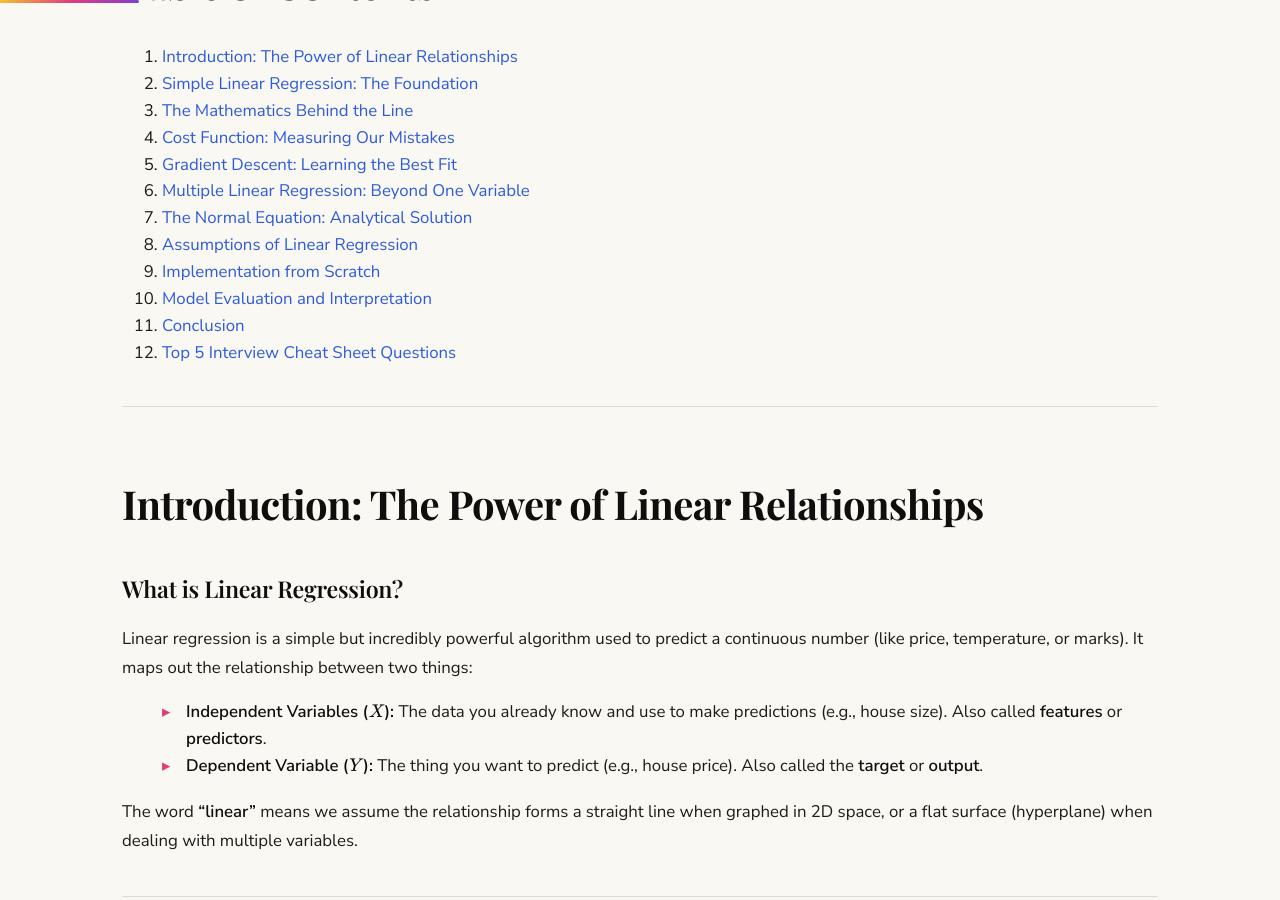
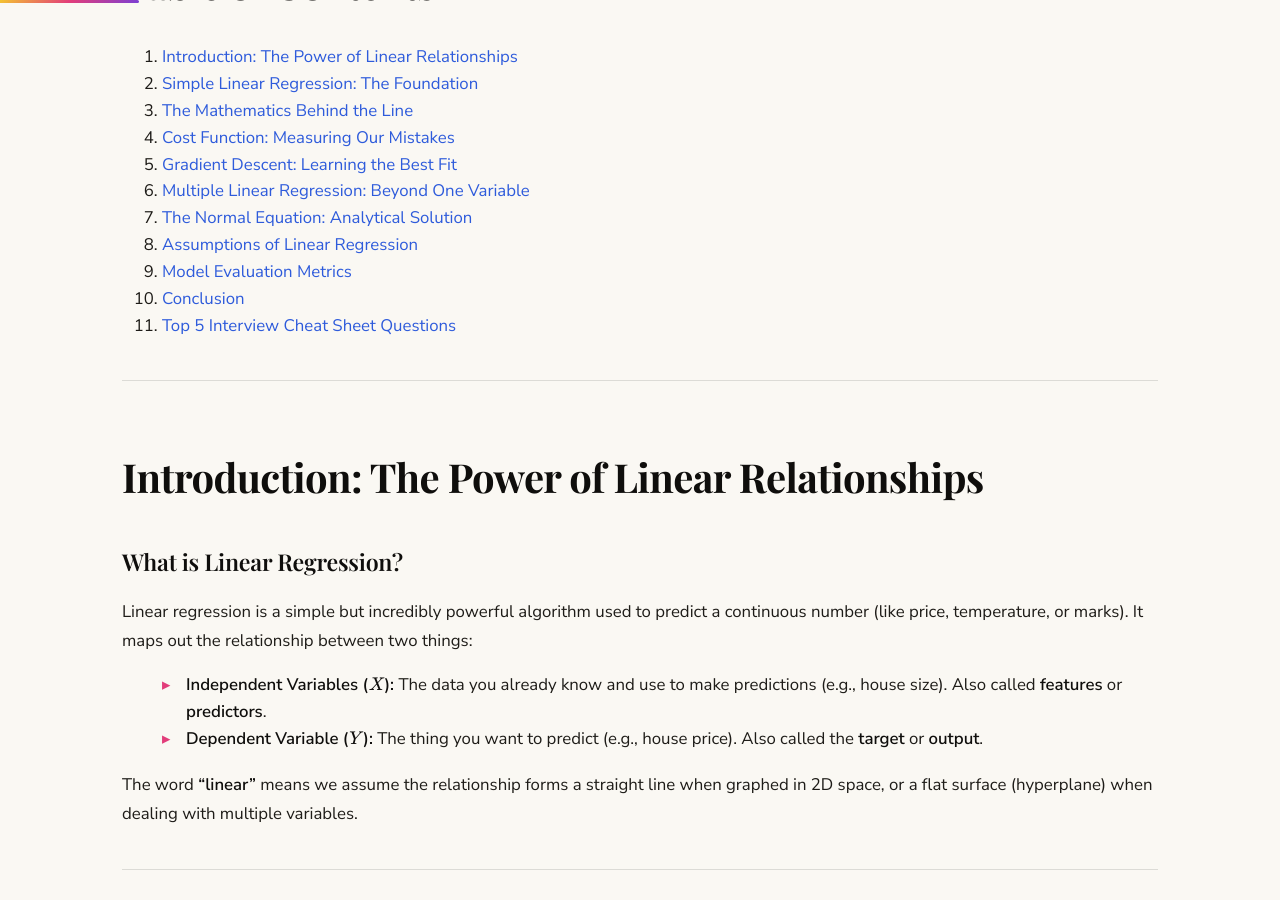
Before and after one commit to mayank1101/mayank1101.github.io, a Jekyll site: the page built from _posts/machine-learning/2025-07-07-linear-regression.md, in a window 1280 px wide and 900 px high, scrolled down 972 px. Built offline with Jekyll 4.4.1, drawn with Linux system fonts in a browser that asks for light colours; some web fonts are replaced.

Commit message:
fixed table of content link issue in article for linear regression and logistic regression

```diff
--- a/_posts/machine-learning/2025-07-07-linear-regression.md
+++ b/_posts/machine-learning/2025-07-07-linear-regression.md
@@ -16,6 +16,7 @@
 ---
 
 ## Table of Contents
+
 1. [Introduction: The Power of Linear Relationships](#introduction-the-power-of-linear-relationships)
 2. [Simple Linear Regression: The Foundation](#simple-linear-regression-the-foundation)
 3. [The Mathematics Behind the Line](#the-mathematics-behind-the-line)
@@ -24,10 +25,9 @@
 6. [Multiple Linear Regression: Beyond One Variable](#multiple-linear-regression-beyond-one-variable)
 7. [The Normal Equation: Analytical Solution](#the-normal-equation-analytical-solution)
 8. [Assumptions of Linear Regression](#assumptions-of-linear-regression)
-9. [Implementation from Scratch](#implementation-from-scratch)
-10. [Model Evaluation and Interpretation](#model-evaluation-and-interpretation)
-11. [Conclusion](#conclusion)
-12. [Top 5 Interview Cheat Sheet Questions](#top-5-interview-cheat-sheet-questions)
+9. [Model Evaluation Metrics](#model-evaluation-metrics)
+10. [Conclusion](#conclusion)
+11. [Top 5 Interview Cheat Sheet Questions](#top-5-interview-cheat-sheet-questions)
 
 ---
 
@@ -104,6 +104,7 @@
 > 💡 **Interview Hotseat Question:** *What are the advantages of squaring the errors in MSE?*
 >
 > **Answer:**
+>
 > 1. **No Cancel-Outs:** All negative numbers become positive when squared.
 > 2. **Punishes Large Mistakes:** It penalizes massive misses heavily. An error of $2$ becomes a penalty of $4$. An error of $10$ explodes into a penalty of $100$.
 > 3. **Smooth Math:** It creates a smooth, differentiable "bowl" shape that gradient descent can easily navigate.
@@ -116,6 +117,7 @@
 We want to find values for $\theta_0$ and $\theta_1$ that make our MSE cost function as close to $0$ as possible.
 
 Imagine you are trapped on a foggy mountain and need to find the valley at the bottom. You can’t see the valley, but you can feel the slope of the ground beneath your feet. What do you do?
+
 1. Feel which direction slopes downward.
 2. Take a step in that direction.
 3. Repeat until the ground goes completely flat.
@@ -126,6 +128,7 @@
 
 ### The Balancing Act of Learning Rate ($\alpha$)
 Choosing your step size ($\alpha$) is critical:
+
 * **Too Small:** You take tiny baby steps. The model will eventually find the bottom, but it might take hours or days to calculate.
 * **Too Large:** You take giant leaps. You might step right *over* the valley, bounce back and forth, and actually get further away from the solution (**divergence**).
 
@@ -175,22 +178,27 @@
 Before relying on Linear Regression, your data must pass 5 strict rules:
 
 ### 1. Linearity
+
 * **Meaning:** The relationship between your input features and target must be a straight line.
 * **How to check:** Look at a scatter plot.
 * **Fix if broken:** Transform your data (e.g., take the log or square of $X$).
 
 ### 2. Independence
+
 * **Meaning:** The data points must not depend on one another. (e.g., Stock prices today depend heavily on stock prices yesterday—this violates independence).
 * **Fix if broken:** Use Time-Series forecasting models instead.
 
 ### 3. Homoscedasticity (Equal Variance)
+
 * **Meaning:** The size of your errors should be roughly the same across all prediction levels. If your model predicts cheap houses accurately but misses wildly on expensive houses, you have *Heteroscedasticity* (bad variance).
 * **How to check:** Plot your errors. They should look like a random cloud, not a expanding funnel shape.
 
 ### 4. Normality of Residuals
+
 * **Meaning:** If you plot all your errors on a histogram, they should form a clean, symmetric bell curve centered around zero.
 
 ### 5. No Multicollinearity
+
 * **Meaning:** Your input features should not be predicting *each other*. For example, including "House Size in Square Feet" and "House Size in Square Meters" will completely break your model because they contain identical information.
 * **How to check:** Use a Correlation Matrix or VIF (Variance Inflation Factor).
 
@@ -219,21 +227,26 @@
 If you are preparing for a Data Science or Machine Learning interview, expect these core questions on Linear Regression. Here is your quick-fire study guide:
 
 ### 1. What is the difference between $R^2$ and Adjusted $R^2$?
+
 * **The Problem:** $R^2$ will *always* stay the same or increase when you add new features, even if those features are complete garbage (like adding "favorite color" to predict house prices).
 * **The Solution:** **Adjusted $R^2$** penalizes you for adding features that don't add real value. If a new feature doesn't improve the model significantly, the Adjusted $R^2$ score goes down.
 
 ### 2. What happens to a Linear Regression model if your data has high multicollinearity?
+
 * The model will still make decent predictions, but the **coefficients ($\theta$) become highly unstable and unreliable**.
 * You won't be able to accurately tell which feature is truly important because the variables are fighting over and bleeding into each other's predictive power.
 
 ### 3. Why do we scale features before running Gradient Descent?
+
 * If one feature ranges from 1 to 5 (like bedrooms) and another ranges from 10,000 to 500,000 (like income), the cost function becomes stretched out like an elongated football instead of a round bowl.
 * Gradient descent will bounce back and forth wildly along the steep sides, taking a very long time to find the bottom. Scaling features makes the "bowl" symmetric, allowing the algorithm to march straight to the minimum.
 
 ### 4. What is the geometric interpretation of a residual plot with a distinct funnel shape?
+
 * It indicates **Heteroscedasticity** (non-constant variance in errors).
 * It means your model's prediction accuracy changes across different ranges of your target variable (e.g., your model predicts cheap houses accurately, but its errors get progressively larger and wilder as the houses get more expensive).
 
 ### 5. How does an outlier affect Linear Regression?
+
 * Because the cost function (MSE) **squares the errors**, a single massive outlier can pull the entire regression line toward itself like a magnet. This ruins the model's accuracy for all the other normal data points.
 * **Fix:** Remove the outlier, use robust scaling, or switch to a loss function less sensitive to outliers, like Mean Absolute Error (MAE) or Huber Loss.
```
Also changed, not shown: _posts/machine-learning/2025-07-15-logistic-regression.md (+4 -3 lines).
